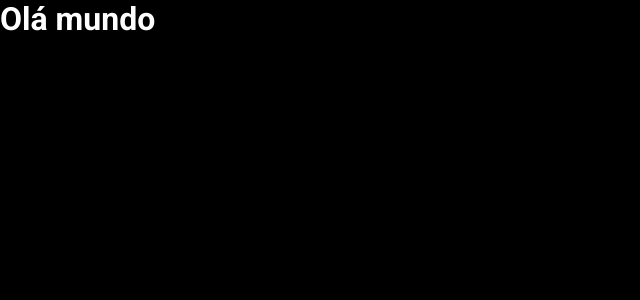
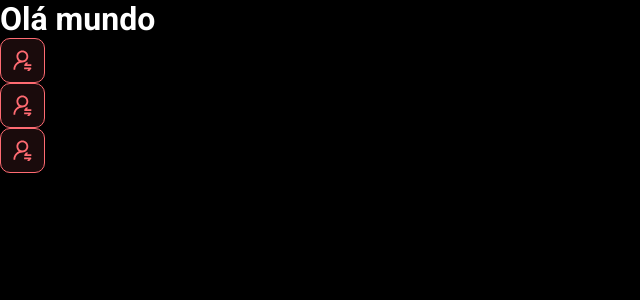
Before and after one commit to zaqkky/dsmeta, a React (Vite) app in the folder frontend/: page / in a window 1280 px wide. Shown: the top 300 px of the page, without its empty margins (0-640 px from the left). Built offline with nearby package versions, Linux system fonts and the light colour scheme.

Commit message:
first componet

```diff
--- a/frontend/src/App.tsx
+++ b/frontend/src/App.tsx
@@ -1,6 +1,13 @@
+import NotificationButton from "./componentes/NotificationButton"
+
 function App() {
   return(
+    <>
     <h1>Olá mundo</h1>
+    <NotificationButton />
+    <NotificationButton />
+    <NotificationButton />
+    </>
   )
 }
 
--- /dev/null
+++ b/frontend/src/componentes/NotificationButton/index.tsx
@@ -0,0 +1,13 @@
+import icon from "../../assets/img/notification-icon.svg"
+import "./styles.css"
+function NotificationButton() {
+    return (
+        <div className="dsmeta-red-btn-conteiner">
+            <div className="dsmeta-red-btn">
+                <img src={icon} alt="enviar"/>
+            </div>
+        </div>
+    )
+}
+
+export default NotificationButton
--- /dev/null
+++ b/frontend/src/componentes/NotificationButton/styles.css
@@ -0,0 +1,15 @@
+.dsmeta-red-btn{
+    height: 45px;
+    width: 45px;
+    background: rgba(255, 107, 114, 0.1);
+    border: 1px solid #ff6b72;
+    border-radius: 10px;
+    display: flex;
+    align-items: center;
+    justify-content: center;
+    cursor: pointer;
+}
+
+.dsmeta-red-btn img{
+    width: 19px;
+}
```
Also changed, not shown: frontend/src/assets/img/notification-icon.svg (added).
